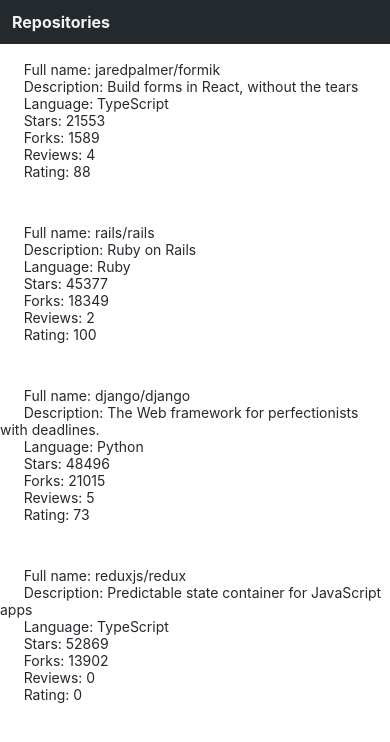
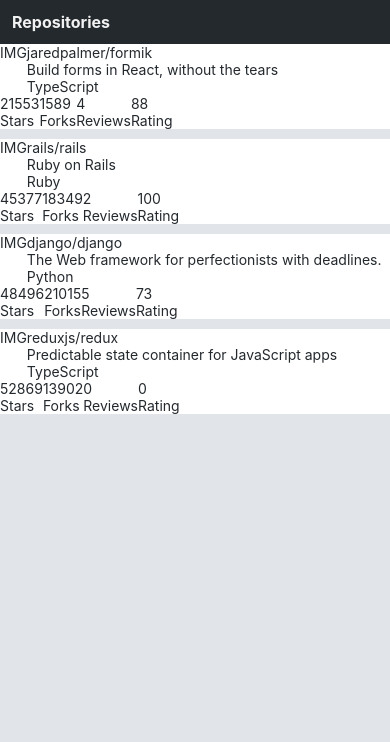
Before and after one commit to s-kakol/rate-repository-app, a React Native app: screen / in a window 390 px wide. Shown: the top 742 px of the page. Built offline with nearby package versions, Linux system fonts and the light colour scheme.

Commit message:
Feat: Add bare style structure to RepositoryItem

```diff
--- a/src/Main.jsx
+++ b/src/Main.jsx
@@ -1,11 +1,13 @@
 import { StyleSheet, View } from 'react-native';
 import AppBar from './components/AppBar';
 import RepositoryList from './components/RepositoryList';
+import Theme from './theme';
 
 const styles = StyleSheet.create({
   container: {
     flexGrow: 1,
     flexShrink: 1,
+    backgroundColor: Theme.colors.background,
   },
 });
 
--- a/src/components/RepositoryItem.jsx
+++ b/src/components/RepositoryItem.jsx
@@ -1,18 +1,34 @@
+import { StyleSheet, View } from 'react-native';
+import RepositoryItemDetail from './RepositoryItemDetail';
 import Text from './Text';
+
+const styles = StyleSheet.create({
+  container: {
+    backgroundColor: 'white',
+  },
+  row: {
+    flexDirection: 'row',
+  },
+});
 
 const RepositoryItem = ({ repo }) => {
   return (
-    <Text>
-      {`
-      Full name: ${repo.fullName}
-      Description: ${repo.description}
-      Language: ${repo.language}
-      Stars: ${repo.stargazersCount}
-      Forks: ${repo.forksCount}
-      Reviews: ${repo.reviewCount}
-      Rating: ${repo.ratingAverage}
-    `}
-    </Text>
+    <View style={styles.container}>
+      <View style={styles.row}>
+        <Text>IMG</Text>
+        <View>
+          <Text>{repo.fullName}</Text>
+          <Text>{repo.description}</Text>
+          <Text>{repo.language}</Text>
+        </View>
+      </View>
+      <View style={styles.row}>
+        <RepositoryItemDetail value={repo.stargazersCount} name="Stars" />
+        <RepositoryItemDetail value={repo.forksCount} name="Forks" />
+        <RepositoryItemDetail value={repo.reviewCount} name="Reviews" />
+        <RepositoryItemDetail value={repo.ratingAverage} name="Rating" />
+      </View>
+    </View>
   );
 };
 
--- /dev/null
+++ b/src/components/RepositoryItemDetail.jsx
@@ -0,0 +1,13 @@
+import { View } from 'react-native';
+import Text from './Text';
+
+const RepositoryItemDetail = props => {
+  return (
+    <View>
+      <Text>{props.value}</Text>
+      <Text>{props.name}</Text>
+    </View>
+  );
+};
+
+export default RepositoryItemDetail;
--- a/src/theme.js
+++ b/src/theme.js
@@ -4,6 +4,7 @@
     textSecondary: '#586069',
     textWhite: '#f2f2f2',
     primary: '#0366d6',
+    background: '#e1e4e8',
     navBackground: '#24292e',
   },
   fontSizes: {
```
